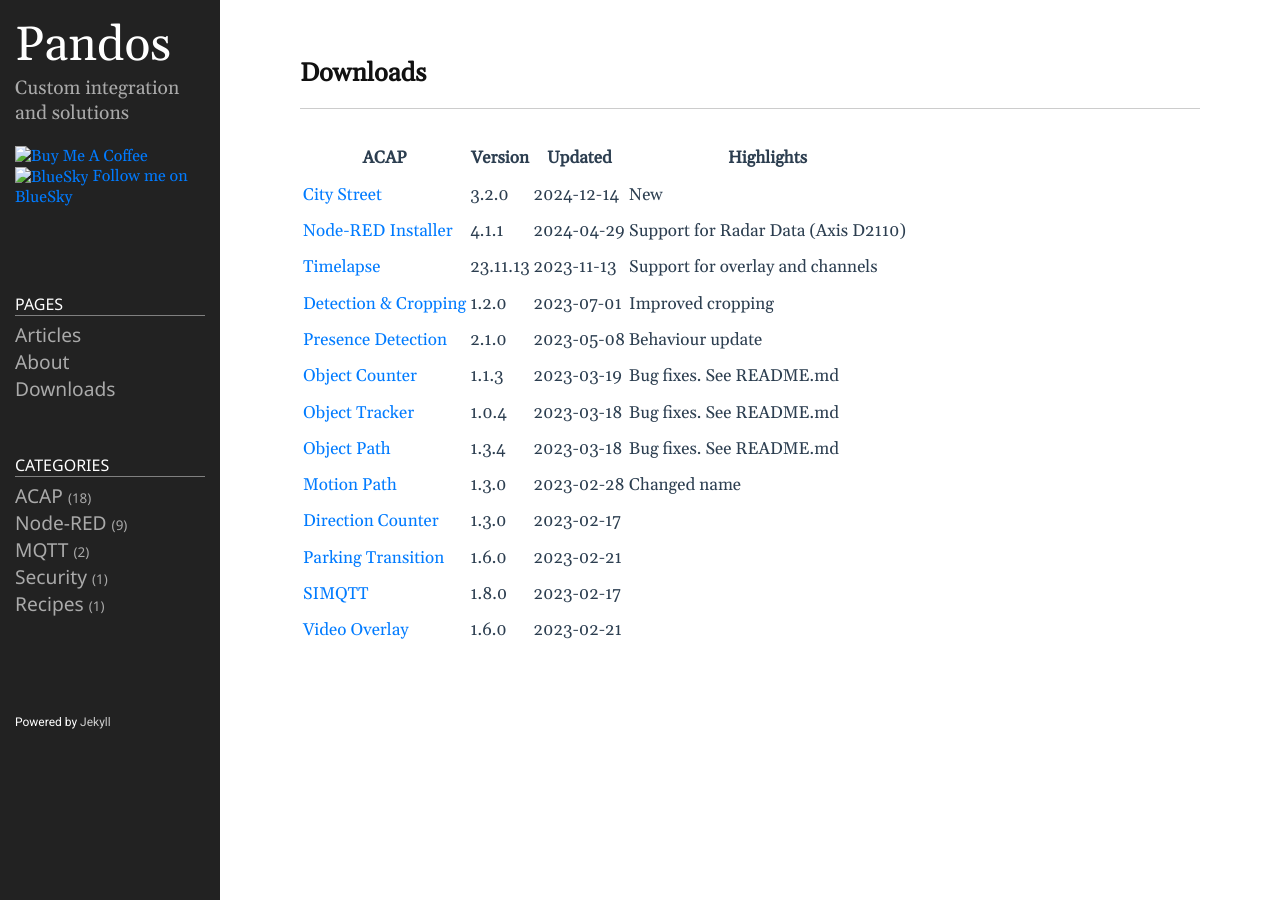
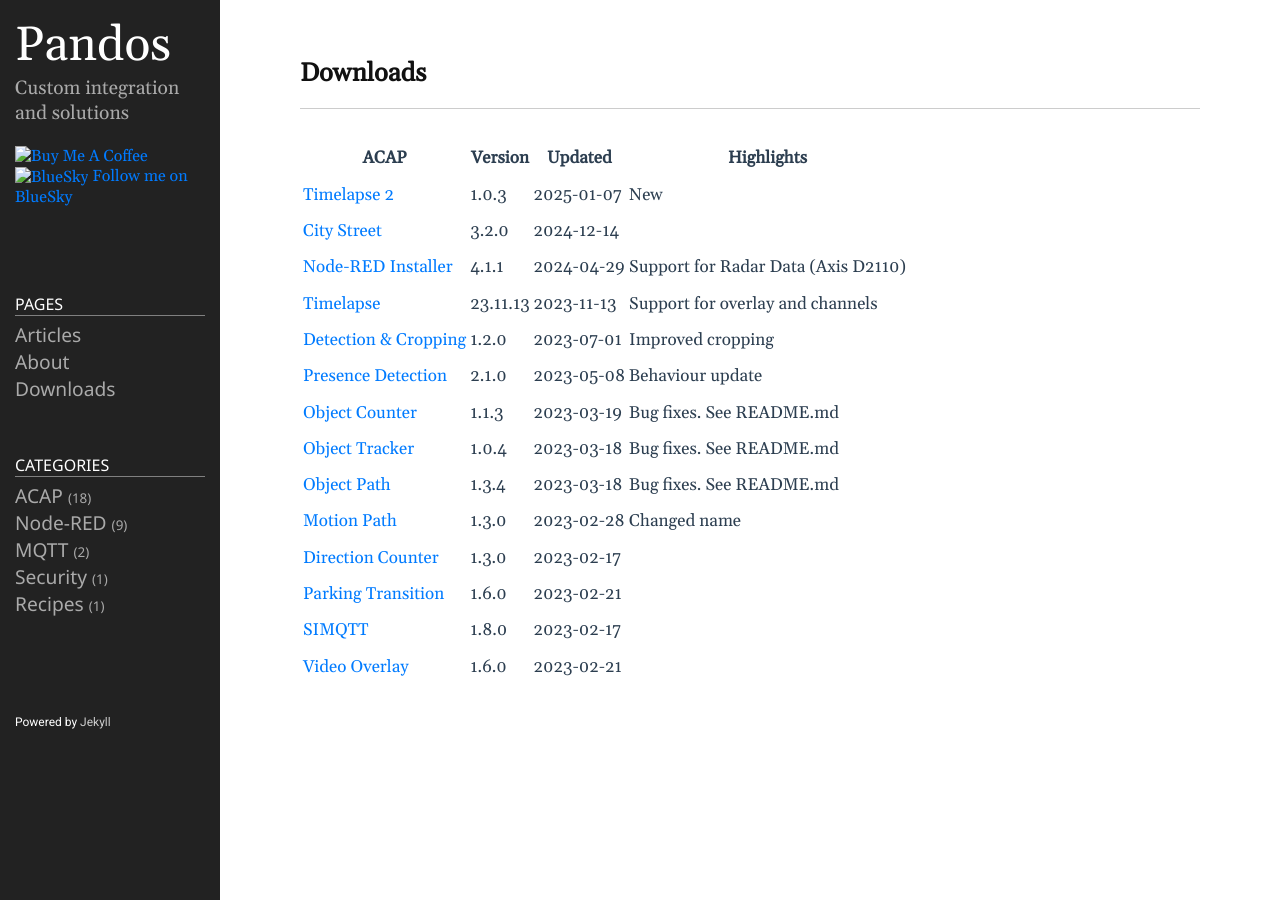
Before and after one commit to pandosme/pandosme.github.io, a Jekyll site: the page built from docs/downloads.md, in a window 1280 px wide. Built offline with Jekyll 4.4.1, drawn with Linux system fonts in a browser that asks for light colours.

Commit message:
Update downloads.md

```diff
--- a/docs/downloads.md
+++ b/docs/downloads.md
@@ -6,7 +6,8 @@ permalink: /downloads/
 
 |ACAP | Version| Updated | Highlights |
 |------------------------ |---------- |------------ |-------------------------- |
-|[City Street](https://www.dropbox.com/scl/fi/y5l64crciad3owm9rz56x/NodeRed-Installer.zip?rlkey=ncu7l5gm994rr3bo6nkyf1yz9&dl=1) |3.2.0 |2024-12-14 | New |
+|[Timelapse 2](https://www.dropbox.com/scl/fi/uik3zu8potr7rv7u2djyb/Timelapse2.zip?rlkey=ovo9g8sb6qwmbyzptkn6c9674&dl=1) |1.0.3 |2025-01-07 | New |
+|[City Street](https://www.dropbox.com/scl/fi/y5l64crciad3owm9rz56x/NodeRed-Installer.zip?rlkey=ncu7l5gm994rr3bo6nkyf1yz9&dl=1) |3.2.0 |2024-12-14 |  |
 |[Node-RED Installer](https://www.dropbox.com/scl/fi/y5l64crciad3owm9rz56x/NodeRed-Installer.zip?rlkey=ncu7l5gm994rr3bo6nkyf1yz9&dl=1) |4.1.1 |2024-04-29 | Support for Radar Data (Axis D2110) |
 |[Timelapse](https://www.dropbox.com/scl/fi/rn16ov9jcwf5yvycx2dg0/TimelapseMe.zip?rlkey=tp0nb7jgh459z7twyej095tlu&dl=1) |23.11.13 |2023-11-13 | Support for overlay and channels |
 |[Detection & Cropping](https://www.dropbox.com/s/r8znlaoa0vzgf7u/Detection.zip?dl=1) |1.2.0 |2023-07-01 | Improved cropping |
```
